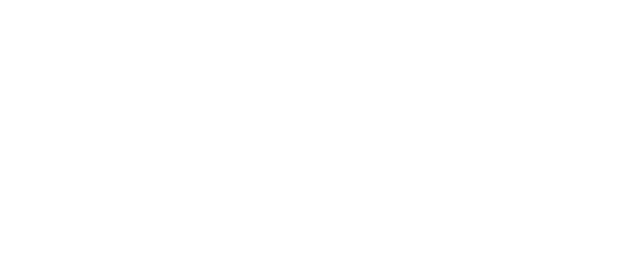
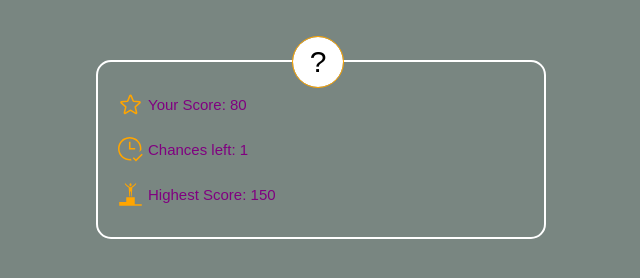
Before and after one commit to Armin-Fullstack/Guess-my-number, a plain HTML site: page index.html in a window 1280 px wide. Shown: the whole page, without its empty margins (319-959 px from the left). Drawn offline with Linux system fonts and the light colour scheme.

Commit message:
FeatFeat: Implemented status section

```diff
--- a/index.html
+++ b/index.html
@@ -9,6 +9,24 @@
   <title>Guess my number</title>
 </head>
 <body>
-
+  <div class="status">
+    <span class="secret-number">?</span>
+    <ul class="status-list">
+      <li class="status-link">
+        <svg  xmlns="http://www.w3.org/2000/svg" fill="none" viewBox="0 0 24 24" stroke-width="1.5" stroke="currentColor" class="status-svg">
+          <path stroke-linecap="round" stroke-linejoin="round" d="M11.48 3.499a.562.562 0 011.04 0l2.125 5.111a.563.563 0 00.475.345l5.518.442c.499.04.701.663.321.988l-4.204 3.602a.563.563 0 00-.182.557l1.285 5.385a.562.562 0 01-.84.61l-4.725-2.885a.563.563 0 00-.586 0L6.982 20.54a.562.562 0 01-.84-.61l1.285-5.386a.562.562 0 00-.182-.557l-4.204-3.602a.563.563 0 01.321-.988l5.518-.442a.563.563 0 00.475-.345L11.48 3.5z" />
+        </svg>
+        <p class="status-text">Your Score: <span class="status-score">80</span></p>
+      </li>
+      <li class="status-link">
+        <svg class="status-svg" xmlns="http://www.w3.org/2000/svg" width="32" height="32" viewBox="0 0 2048 2048"><path fill="currentColor" d="m2029 1453l-557 558l-269-270l90-90l179 178l467-466l90 90zM1024 384v512h384v128H896V384h128zm-64 1408q16 0 32-1t32-2l114 114q-45 8-89 12t-89 5q-132 0-254-34t-230-97t-194-150t-150-195t-97-229T0 960q0-132 34-254t97-230t150-194t195-150t229-97T960 0q132 0 254 34t230 97t194 150t150 195t97 229t35 255q0 50-6 101l-168 169q46-133 46-270q0-115-30-221t-84-198t-130-169t-168-130t-199-84t-221-30q-115 0-221 30t-198 84t-169 130t-130 168t-84 199t-30 221q0 115 30 221t84 198t130 169t168 130t199 84t221 30z"/></svg>
+        <p class="status-text">Chances left: <span class="status-score">1</span></p>
+      </li>
+      <li class="status-link">
+        <svg class="status-svg" xmlns="http://www.w3.org/2000/svg" width="32" height="32" viewBox="0 0 512 512"><path fill="currentColor" d="M256 25c-11.594 0-23 12.8-23 31s11.406 31 23 31s23-12.8 23-31s-11.406-31-23-31zm-103.951 2.975l-16.098 8.05c15.092 30.185 51.37 56.81 82.188 74.442L232.334 295H247V192h18v103h14.666l14.195-184.533c30.818-17.632 67.096-44.257 82.188-74.442l-16.098-8.05c-19.91 29.9-44.891 49.148-71.334 57.77C281.311 97.28 269.75 105 256 105c-13.75 0-25.31-7.72-32.617-19.256c-26.443-8.62-51.424-27.87-71.334-57.77zM169 313v96H25v78h462v-30H343V313H169z"/></svg>
+        <p class="status-text">Highest Score: <span class="status-score">150</span></p>
+      </li>
+    </ul>
+  </div>
 </body>
 </html>
--- a/style.css
+++ b/style.css
@@ -0,0 +1,51 @@
+* {
+  font-family: sans-serif;
+  list-style-type: none;
+  box-sizing: border-box;
+  padding: 0;
+  margin: 0;
+}
+
+body {
+  background-color: rgba(100, 115, 110, 0.863);
+}
+
+.status {
+  border: 2px solid white;
+  width: 450px;
+  margin: 60px auto;
+  border-radius: 15px;
+  position: relative;
+}
+.secret-number {
+  display: flex;
+  justify-content: center;
+  align-items: center;
+  background-color: white;
+  width: 50px;
+  height: 50px;
+  border-radius: 50%;
+  font-size: 30px;
+  position: absolute;
+  top: -25px;
+  left: 195px;
+  outline: 1px solid orange;
+}
+.status {
+  padding: 30px 0 10px 20px;
+}
+.status-link {
+  display: flex;
+  align-items: center;
+  gap: 5px;
+  margin-bottom: 20px;
+}
+.status-svg {
+  width: 25px;
+  height: 25px;
+  color: orange;
+}
+.status-text {
+  font-size: 15px;
+  color: purple;
+}
```
